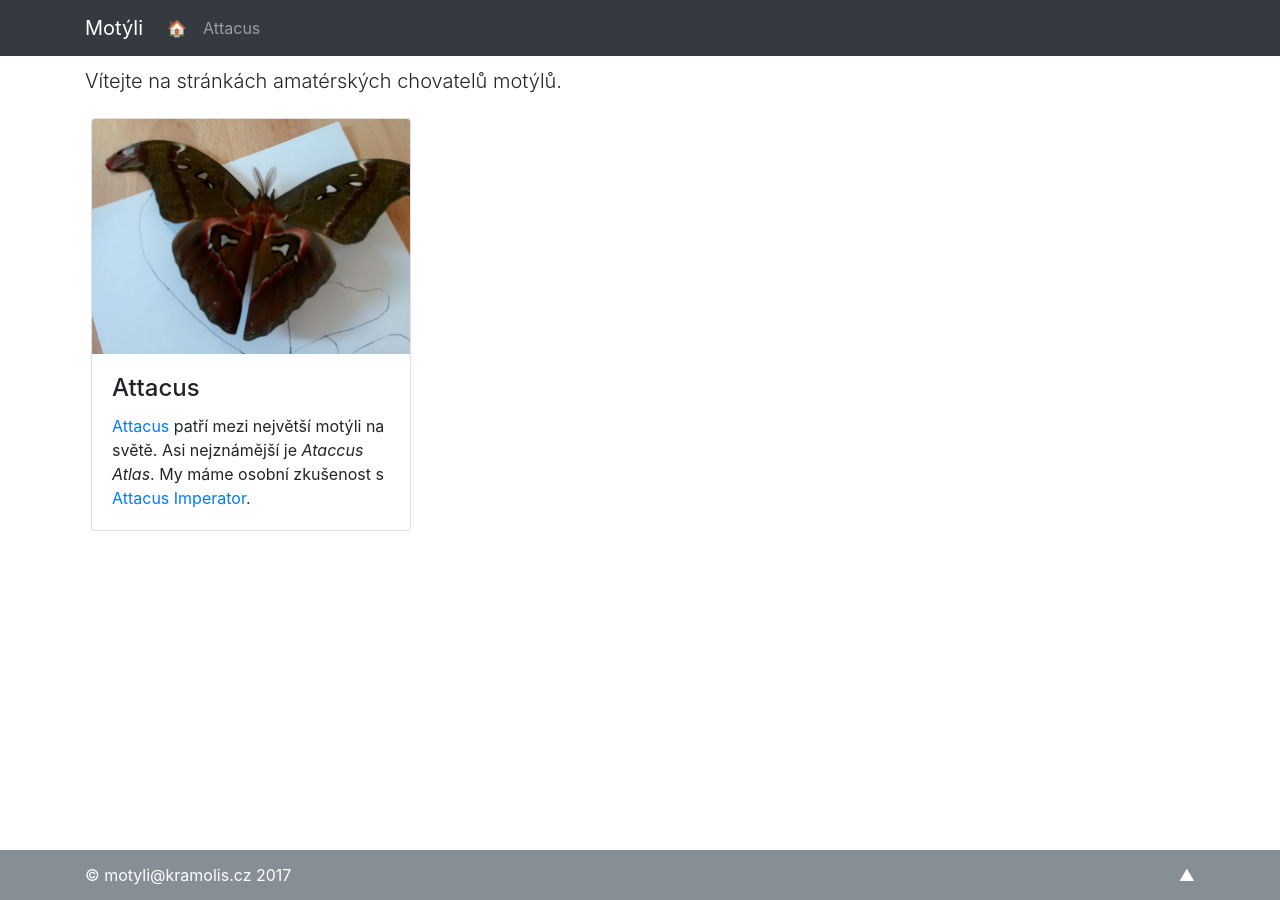
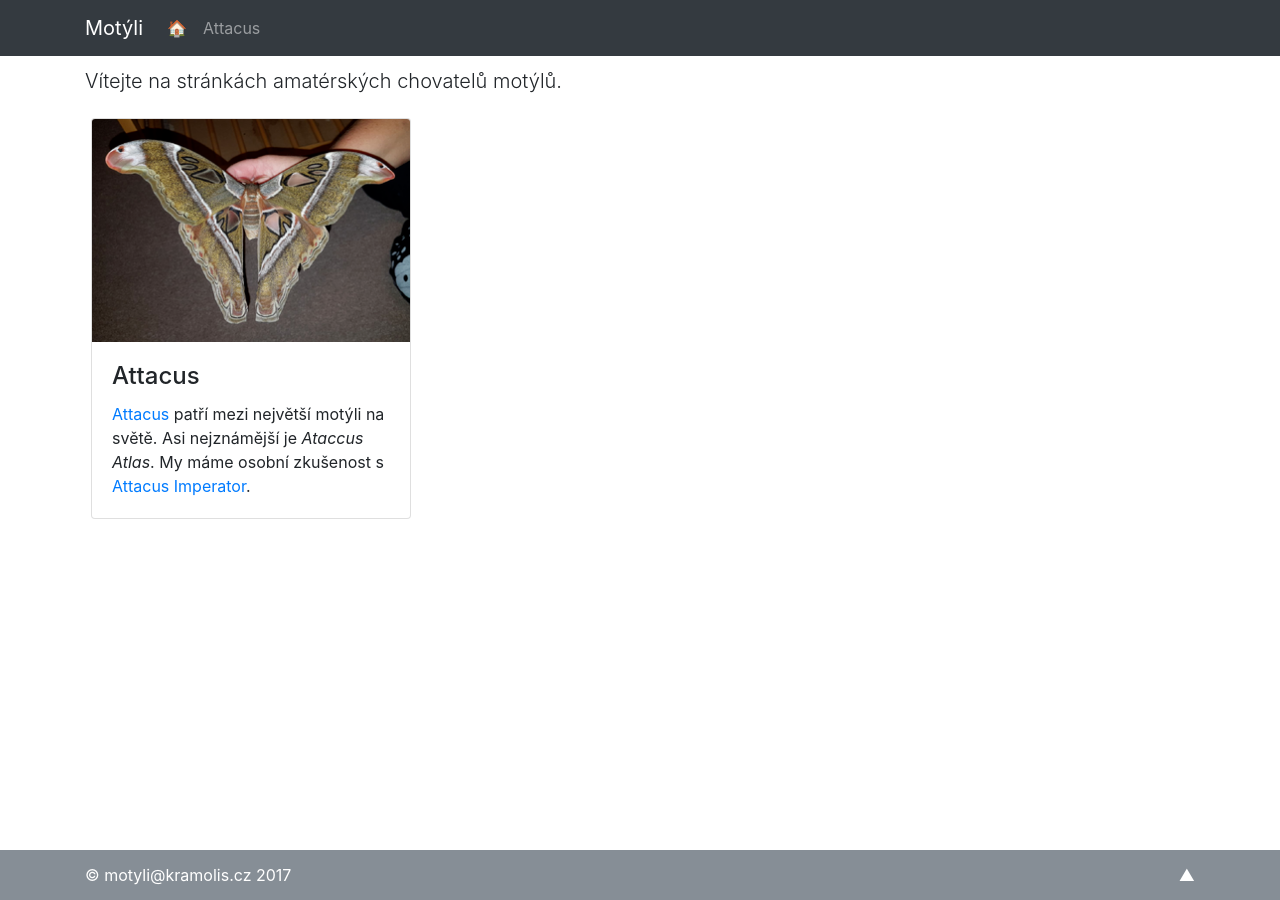
Before and after one commit to shamoh/pages-motyli, a Jekyll site: the page built from index.html, in a window 1280 px wide. Built offline with Jekyll 4.4.1, drawn with Linux system fonts in a browser that asks for light colours; nearby versions of some CDN libraries.

Commit message:
female is nicer ;)

```diff
--- a/attacus/index.html
+++ b/attacus/index.html
@@ -12,7 +12,7 @@ title: Attacus
 <ul class="list-unstyled">
   <li class="media">
 		<a href="imperator.html">
-			<img class="mr-3 rounded" style="width:160px" src="/images/attacus-imperator-male-320.png" alt="Samec Attacus Imperator">
+			<img class="mr-3 rounded" style="width:160px" src="/images/attacus-imperator-female-320.png" alt="Samec Attacus Imperator">
 		</a>
     <div class="media-body">
       <h5 class="mt-0 mb-1">Attacus Imperator</h5>
--- a/index.html
+++ b/index.html
@@ -11,7 +11,7 @@ title: Motýli
 	<div class="row">
 		<div class="card" style="width: 320px;">
 			<a href="attacus/" class="card-link">
-				<img class="card-img-top" src="/images/attacus-imperator-male-320.png" alt="Samec Attacus Imperator">
+				<img class="card-img-top" src="/images/attacus-imperator-female-320.png" alt="Samec Attacus Imperator">
 			</a>
 			<div class="card-body">
 				<h4 class="card-title">Attacus</h4>
```
